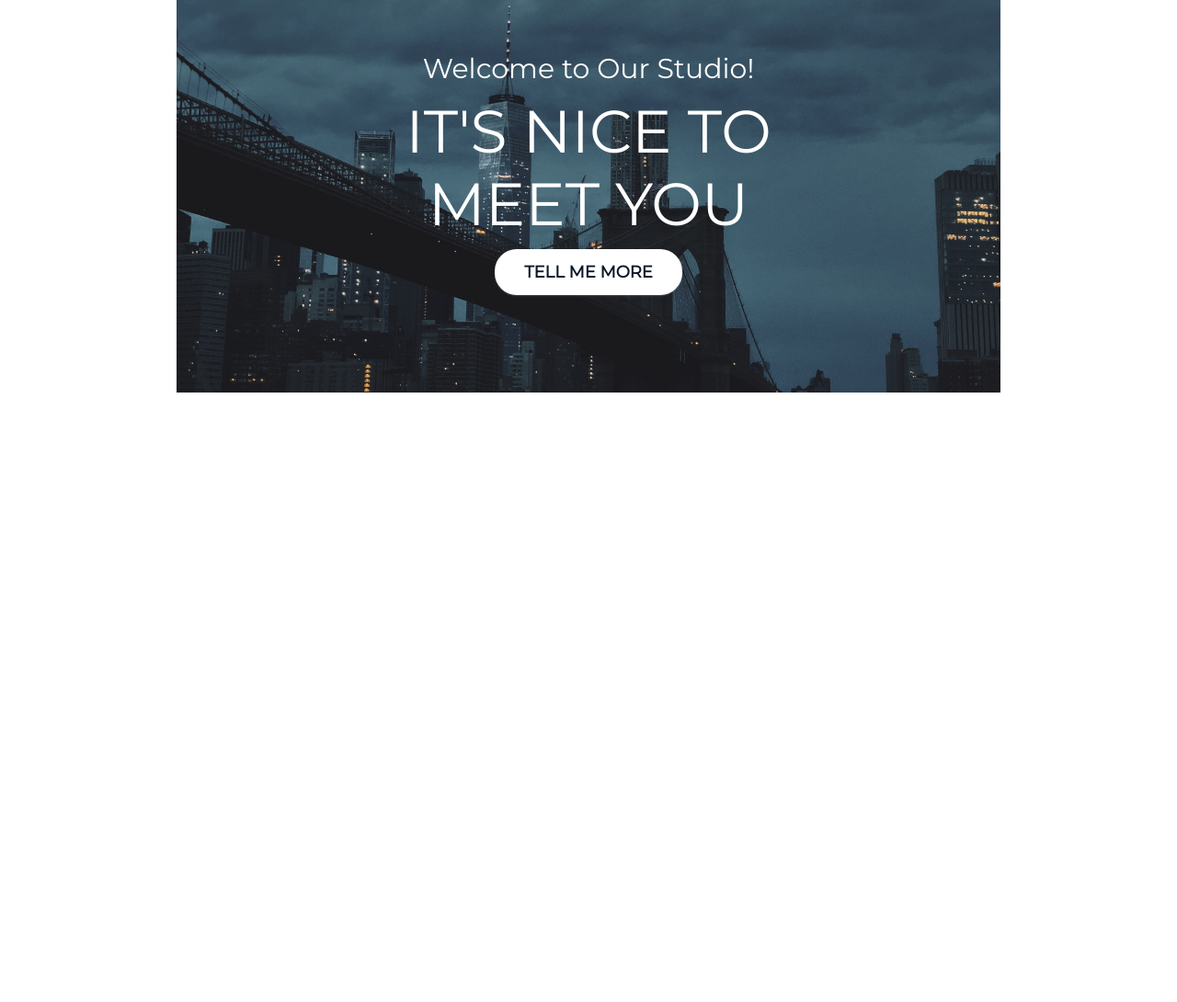
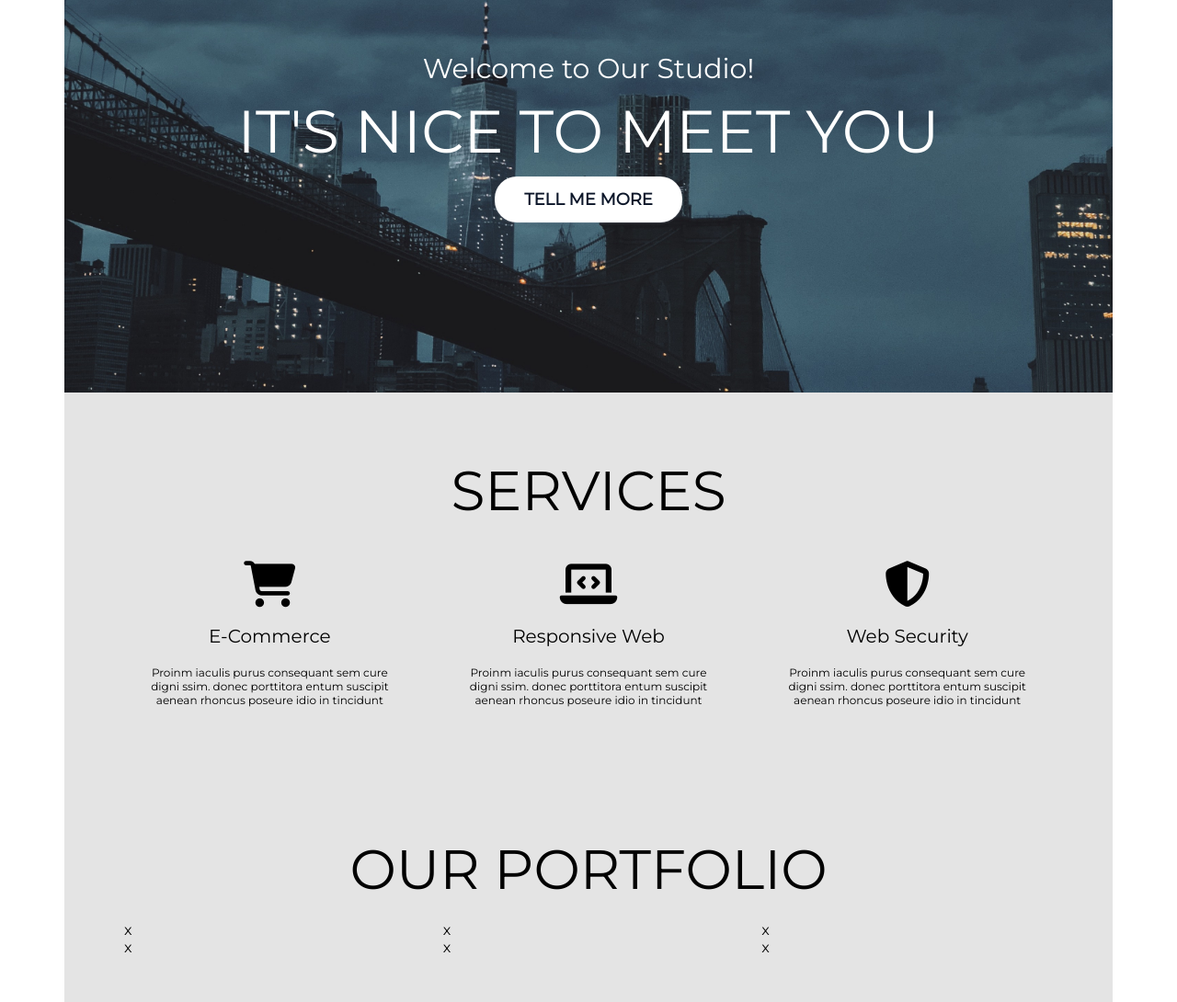
Before and after one commit to sheme3/pproject, a website: page index.html in a window 1280 px wide. Shown: the part 173-1263 px from the top of the page at 92% size. Before the commit the page ends 800 px from the top, so only its background shows below. Drawn offline with Linux system fonts and the light colour scheme.

Commit message:
add SERVICES section (fontawesome, html, css)

```diff
--- a/index.html
+++ b/index.html
@@ -8,6 +8,8 @@
     <title>Document</title>
     <link rel="stylesheet" href="vendor/bootstrap-grid.css">
     <link rel="stylesheet" href="css/style.css">
+
+    <script src="https://kit.fontawesome.com/45b4de38cd.js" crossorigin="anonymous"></script>
 
     <link rel="preconnect" href="https://fonts.googleapis.com">
     <link rel="preconnect" href="https://fonts.gstatic.com" crossorigin>
@@ -42,11 +44,53 @@
         </div>
     </header>
 
-    <section>
+    <section class="services">
+        <h3 class="section-title">SERVICES</h3>
+        <div class="container">
+            <div class="row">
+                <div class="col-4">
+
+                    <div class="fa"><i class="fa-solid fa-cart-shopping"></i></div>
+                    <h1>E-Commerce</h1>
+                    <p>Proinm iaculis purus consequant sem cure digni ssim. donec porttitora entum suscipit aenean
+                        rhoncus poseure idio in tincidunt</p>
+
+                </div>
+
+
+                <div class="col-4">
+                    <div class="fa"><i class="fa-solid fa-laptop-code"></i></div>
+                    <h1>Responsive Web</h1>
+                    <p>Proinm iaculis purus consequant sem cure digni ssim. donec porttitora entum suscipit aenean
+                        rhoncus poseure idio in tincidunt</p>
+                </div>
+
+
+                <div class="col-4">
+                    <div class="fa"><i class="fa-solid fa-shield-halved"></i></div>
+                    <h1>Web Security</h1>
+                    <p>Proinm iaculis purus consequant sem cure digni ssim. donec porttitora entum suscipit aenean
+                        rhoncus poseure idio in tincidunt</p>
+                </div>
 
     </section>
 
 
+    <section class="portfolio">
+        <h3 class="section-title">OUR PORTFOLIO</h3>
+        <div class="container">
+            <div class="row">
+                <div class="col-4">x</div>
+                <div class="col-4">x</div>
+                <div class="col-4">x</div>
+                <div class="col-4">x</div>
+                <div class="col-4">x</div>
+                <div class="col-4">x</div>
+            </div>
+        </div>
+
+    </section>
+
 </body>
 
 </html>
--- a/sass/style.scss
+++ b/sass/style.scss
@@ -1,16 +1,32 @@
+/* GLOBAL */
 * {
     box-sizing: border-box;
     margin: 0;
     padding: 0;
-
     font-family: "montserrat";
     font-weight: 500;
-    font-size: 16px;
-    color: white;
+    color: rgb(0, 0, 0);
+    ;
+}
+
+section {
+    padding: 50px;
+    background: rgb(228, 228, 228);
+    width: 1140px;
+    margin: auto;
+}
+
+.section-title {
+
+    font-size: 60px;
+    text-align: center;
+    padding: 20px;
+
 }
 
 
 /* Header */
+
 .raz img {
     height: 900px;
     width: 100%;
@@ -40,27 +56,28 @@ nav {
 
 
 
-li, a, button {
+li,
+a,
+button {
 
     text-decoration: none;
     list-style: none;
 
 }
 
-nav {
+nav {}
 
-}
 .nav-links {
 
     li {
         display: inline-block;
         padding: 0px 30px;
         margin: 30px 0px;
-
     }
     li a {
         transition: all 0.3s ease 0s;
     }
+
     li a:hover {
         color: #e7eb2a;
         letter-spacing: 1px;
@@ -74,7 +91,7 @@ nav {
     background-position: 50% 60%;
     background-repeat: no-repeat;
     background-size: cover;
-    width: 70%;
+    width: 1140px;
     height: 600px;
     margin: 0 auto;
 
@@ -83,12 +100,16 @@ nav {
 .discription {
     text-align: center;
     margin: 150px;
+
     h2 {
         font-size: 30px;
+        color: white;
     }
+
     h1 {
         font-size: 65px;
         padding: 10px;
+        color: white;
     }
 
 }
@@ -114,8 +135,9 @@ nav {
 }
 
 .button-81:hover {
-  background-color: #000000;
-  color: #fff;
+    background-color: #d4d4d4;
+    color: rgb(0, 0, 0);
+    letter-spacing: 1px;
 }
 
 @media (min-width: 768px) {
@@ -124,3 +146,35 @@ nav {
         padding: 1rem 2rem;
     }
 }
+
+
+/* SERVICES */
+
+.services {
+    h1 {
+        font-size: 20px;
+        text-align: center;
+    }
+
+    p {
+        font-size: 12px;
+        padding: 20px;
+        text-align: center;
+    }
+
+    i {
+        font-size: 50px;
+        color: rgb(0, 0, 0);
+
+    }
+
+    .fa {
+        display: block;
+        text-align: center;
+        padding: 20px;
+        padding-bottom: 20px;
+
+    }
+}
+
+/* OUR PORTFOLIO */
```
Also changed, not shown: css/style.css, 1 other file. Lines whose indentation alone changed are shown as unchanged.
